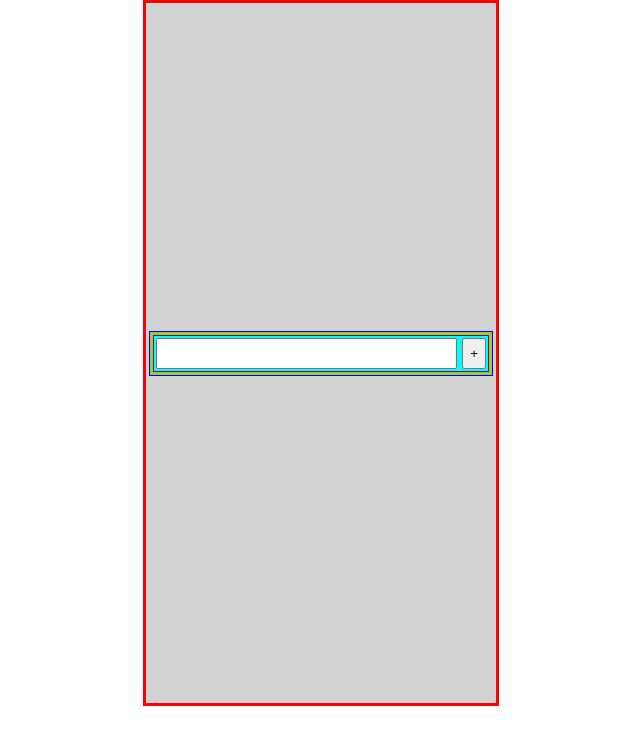
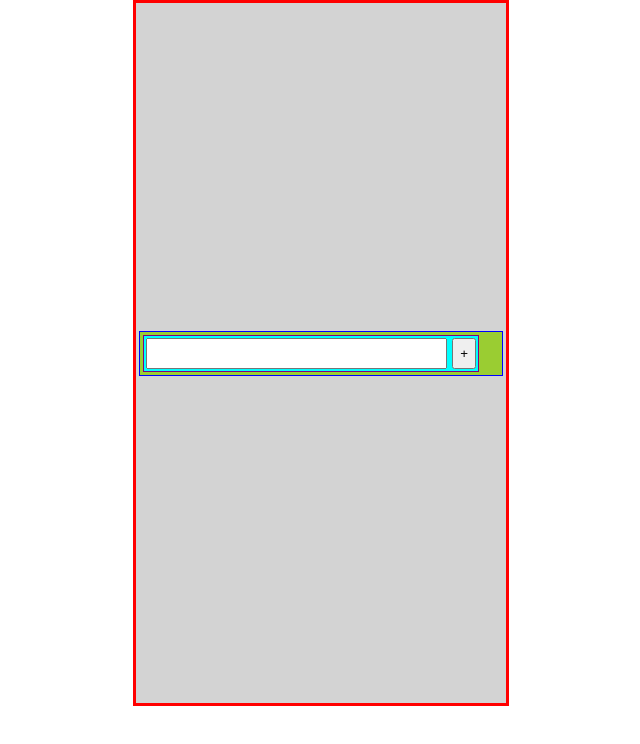
Before and after one commit to andrmoe/todo, a React (Create React App) app: page / in a window 1280 px wide. Shown: the top 744 px of the page, without its empty margins (319-959 px from the left). Built offline with nearby package versions, Linux system fonts and the light colour scheme.

Commit message:
Added scrolling

```diff
--- a/src/App.css
+++ b/src/App.css
@@ -6,7 +6,7 @@
 .App-header {
   background-color: lightgray;
   height: 700px;
-  width: 350px;
+  width: 370px;
   display: flex;
   flex-direction: column;
   align-items: center;
@@ -48,11 +48,11 @@
   display: block;
   list-style: none;
   border: 1px solid blue;
-  width: 340px;
+  width: 360px;
   justify-content: center;
   padding: 1px;
   background-color: yellowgreen;
-
+  overflow-y: auto;
 }
 
 .input {
```
Also changed, not shown: 1 other file (tests, documents, lock files or other folders).
